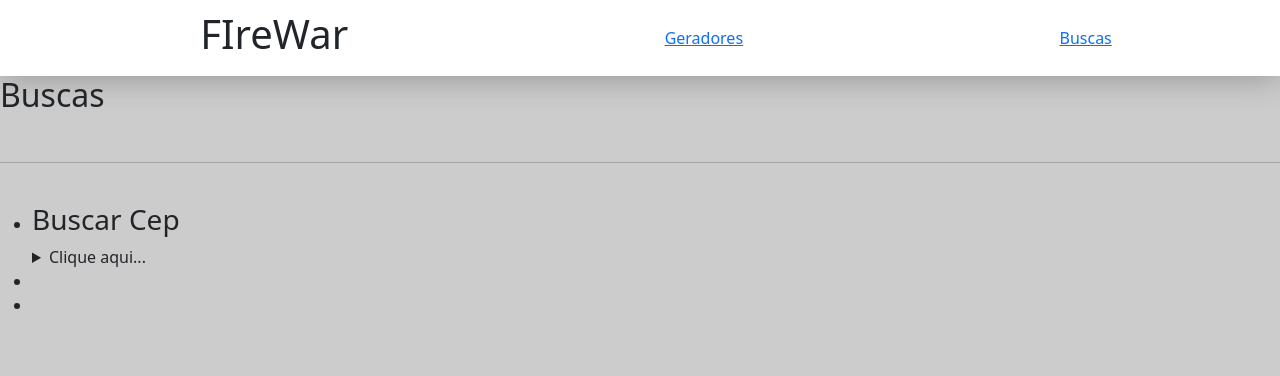
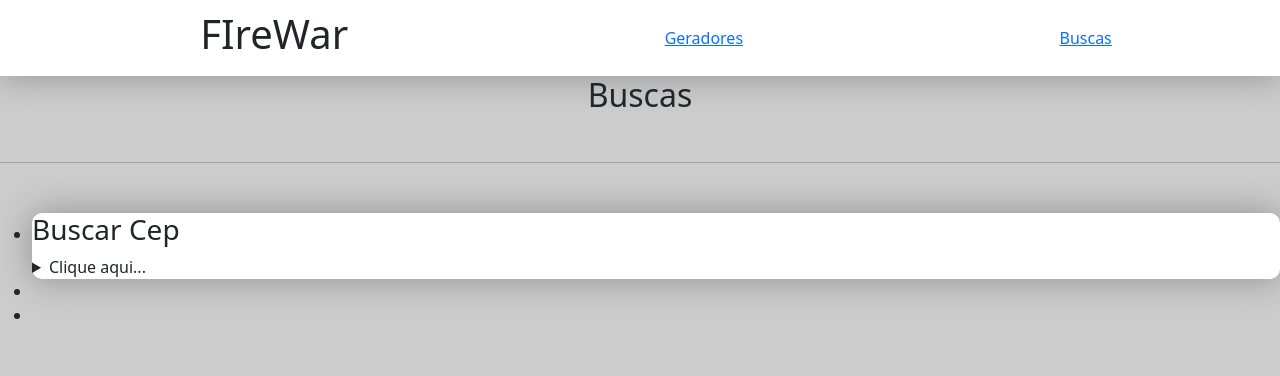
Before and after one commit to ZorroSec/FireWar, a Flask app: page / in a window 1280 px wide. Shown: the top 376 px of the page. Run offline with Flask 3, Linux system fonts and the light colour scheme.

Commit message:
terminei a area de conteiner

```diff
--- a/app/static/css/style.css
+++ b/app/static/css/style.css
@@ -20,3 +20,16 @@ header ul{
     justify-content: space-around;
     list-style: none;
 }
+.conteiner .buscas .title-buscas{
+    display: flex;
+    align-items: center;
+    justify-content: center;
+}
+.conteiner .buscas .card-buscas .card-cep{
+    margin: auto;
+    margin-top: 10px;
+    border-radius: 10px;
+    box-shadow: 0 0 2.2em rgba(0,0,0,.3);
+    background: #ffffff;
+
+}
```
